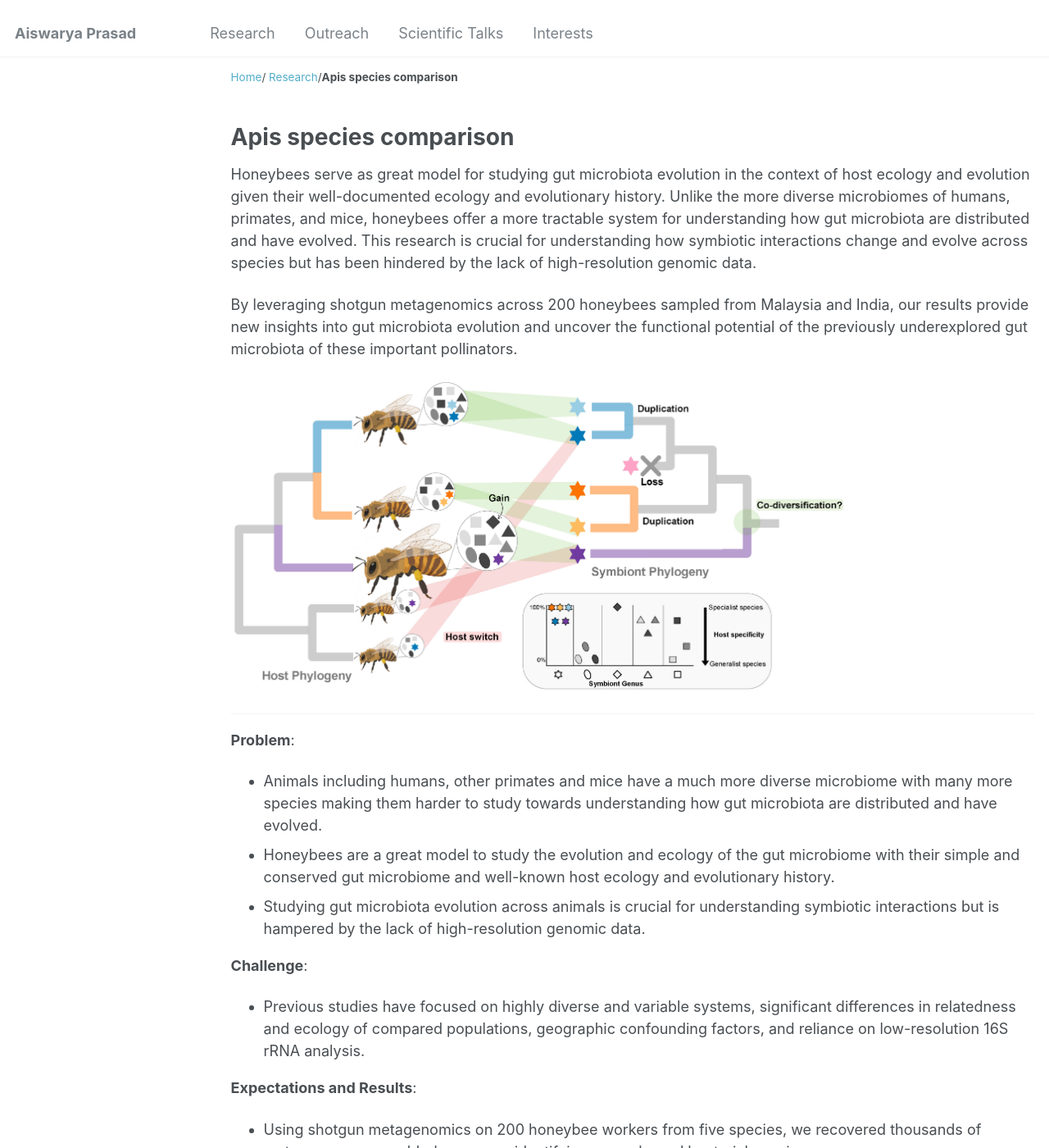
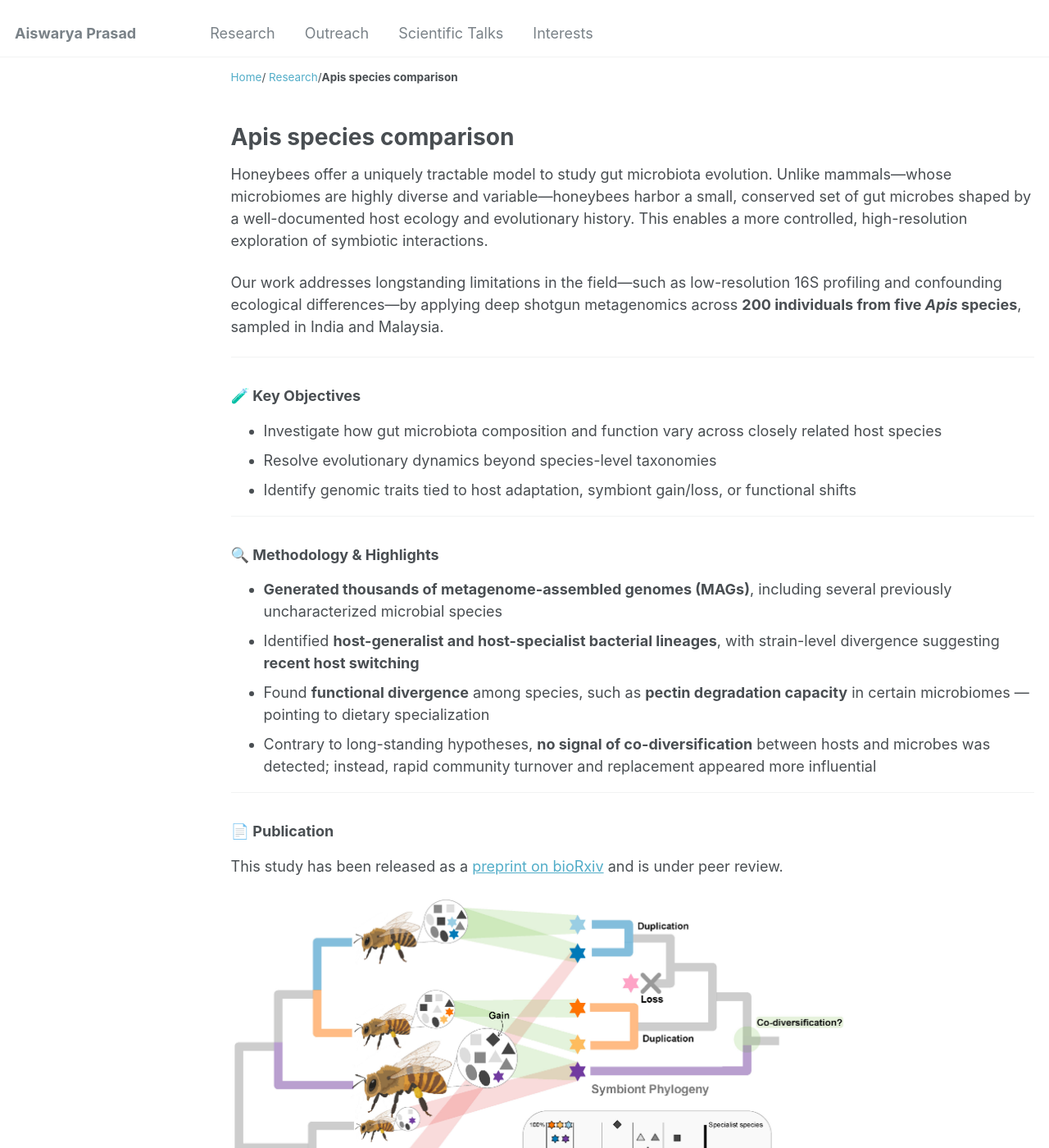
Before and after one commit to Aiswarya-prasad/aiswarya-prasad.github.io, a Jekyll site: the page built from _research/apis_species_comparison.md, in a window 1280 px wide and 1400 px high. Shown: the whole window at 82% size. Built offline with Jekyll 4.4.1, drawn with Linux system fonts in a browser that asks for light colours; some of the changed text lies outside the part shown.

Commit message:
Syntax change, squash commit later or just ignore.

```diff
--- a/_pages/research.md
+++ b/_pages/research.md
@@ -5,9 +5,18 @@ permalink: /research/
 author_profile: true
 ---
 
-> My research focuses on understanding the bacterial diversity and ecology within the gut microbiome of animals. My work is driven by exciting, modern sequencing technologies and bioinformatic approaches that achieve in hours what once took months or was previously practically unachievable over a decade ago.
+## Research Interests
 
-> Through my PhD I have been studying how microbiomes operate at the strain-level which is an important open question given that the definition of strain has been a point of contention. It is especially important to understand strain-level patterns and interactions to enable engineering microbiomes towards the development of microbial consortia for specific applications. I have been investigating the eco-evolutionary paterns and processes shaping bacterial communities in the gut microbiome of honeybees. I am also using synthetic gut microbial communities to address to understand how strains interact with each other in the context of a whole community of other microbes.
+My research focuses on the bacterial diversity and ecology of animal gut microbiomes. I’m particularly excited by how modern sequencing and bioinformatics enable questions that were nearly impossible to tackle a decade ago.
+
+Through my PhD, I’ve explored how microbiomes operate at the **strain level**—a crucial but often ambiguous unit of diversity. Strain-level resolution is especially relevant for **microbiome engineering** and designing stable synthetic microbial consortia. Using both natural variation and controlled experimental systems in **honeybees**, I investigate the eco-evolutionary processes shaping these bacterial communities.
+
+---
+
+
+<!-- > My research focuses on understanding the bacterial diversity and ecology within the gut microbiome of animals. My work is driven by exciting, modern sequencing technologies and bioinformatic approaches that achieve in hours what once took months or was previously practically unachievable over a decade ago.
+
+> Through my PhD I have been studying how microbiomes operate at the strain-level which is an important open question given that the definition of strain has been a point of contention. It is especially important to understand strain-level patterns and interactions to enable engineering microbiomes towards the development of microbial consortia for specific applications. I have been investigating the eco-evolutionary paterns and processes shaping bacterial communities in the gut microbiome of honeybees. I am also using synthetic gut microbial communities to address to understand how strains interact with each other in the context of a whole community of other microbes. -->
 
 
 {% assign sorted_posts = site.research | sort: 'order' %}
--- a/_research/apis_species_comparison.md
+++ b/_research/apis_species_comparison.md
@@ -32,13 +32,44 @@ media:
     height: 300
 ---
 
-Honeybees serve as great model for studying gut microbiota evolution in the context of host ecology and evolution given their well-documented ecology and evolutionary history. Unlike the more diverse microbiomes of humans, primates, and mice, honeybees offer a more tractable system for understanding how gut microbiota are distributed and have evolved. This research is crucial for understanding how symbiotic interactions change and evolve across species but has been hindered by the lack of high-resolution genomic data.
 
-By leveraging shotgun metagenomics across 200 honeybees sampled from Malaysia and India, our results provide new insights into gut microbiota evolution and uncover the functional potential of the previously underexplored gut microbiota of these important pollinators.
+Honeybees offer a uniquely tractable model to study gut microbiota evolution. Unlike mammals—whose microbiomes are highly diverse and variable—honeybees harbor a small, conserved set of gut microbes shaped by a well-documented host ecology and evolutionary history. This enables a more controlled, high-resolution exploration of symbiotic interactions.
+
+Our work addresses longstanding limitations in the field—such as low-resolution 16S profiling and confounding ecological differences—by applying deep shotgun metagenomics across **200 individuals from five *Apis* species**, sampled in India and Malaysia.
+
+---
+
+### 🧪 Key Objectives
+
+- Investigate how gut microbiota composition and function vary across closely related host species
+- Resolve evolutionary dynamics beyond species-level taxonomies
+- Identify genomic traits tied to host adaptation, symbiont gain/loss, or functional shifts
+
+---
+
+### 🔍 Methodology & Highlights
+
+- **Generated thousands of metagenome-assembled genomes (MAGs)**, including several previously uncharacterized microbial species
+- Identified **host-generalist and host-specialist bacterial lineages**, with strain-level divergence suggesting **recent host switching**
+- Found **functional divergence** among species, such as **pectin degradation capacity** in certain microbiomes — pointing to dietary specialization
+- Contrary to long-standing hypotheses, **no signal of co-diversification** between hosts and microbes was detected; instead, rapid community turnover and replacement appeared more influential
+
+---
+
+### 📄 Publication
+
+This study has been released as a [preprint on bioRxiv](https://www.biorxiv.org/content/10.1101/2024.09.11.612390v1) and is under peer review.
+
+<img src="/images/research/SimpleAbstract_Ch2_v2_new.jpeg" alt="Visual abstract of Apis microbiome study" width="750" height="600" />
+
+
+<!-- Honeybees serve as great model for studying gut microbiota evolution in the context of host ecology and evolution given their well-documented ecology and evolutionary history. Unlike the more diverse microbiomes of humans, primates, and mice, honeybees offer a more tractable system for understanding how gut microbiota are distributed and have evolved. This research is crucial for understanding how symbiotic interactions change and evolve across species but has been hindered by the lack of high-resolution genomic data.
+
+By leveraging shotgun metagenomics across 200 honeybees sampled from Malaysia and India, our results provide new insights into gut microbiota evolution and uncover the functional potential of the previously underexplored gut microbiota of these important pollinators. -->
 
 <!-- <iframe src="https://cassyni.com/embed/events/MiMvAGXxaxTMCvZ75uqhpy" title="Evolution and Functional Potential of Gut Microbiota in Honeybees: A Comparative Metagenomic Approach - presented by Aiswarya Prasad (Cassyni)" frameBorder="0" scrolling="no" style="width:100%;height:100%;aspect-ratio:16/9;max-width:100%" allow="fullscreen; accelerometer; autoplay; encrypted-media; gyroscope; picture-in-picture"></iframe> -->
 
-<img src="/images/research/SimpleAbstract_Ch2_v2_new.jpeg" alt="Apis Profile Picture" width="750" height="600">
+<!-- <img src="/images/research/SimpleAbstract_Ch2_v2_new.jpeg" alt="Apis Profile Picture" width="750" height="600">
 
 ---
 
@@ -54,4 +85,4 @@ By leveraging shotgun metagenomics across 200 honeybees sampled from Malaysia an
   * Using shotgun metagenomics on 200 honeybee workers from five species, we recovered thousands of metagenome-assembled genomes, identifying several novel bacterial species.
   * We found both specialist and generalist bacteria, with notable variation between host species. Some generalists emerged host-specific only at the strain level, suggesting recent host switches.
   * No evidence of codiversification was found; instead, symbiont gains, losses, and replacements led to functional differences, such as the ability to degrade pollen-derived pectin.
-  * This work has been released as a [pre-print](https://www.biorxiv.org/content/10.1101/2024.09.11.612390v1) and is currently undergoing peer-review.
+  * This work has been released as a [pre-print](https://www.biorxiv.org/content/10.1101/2024.09.11.612390v1) and is currently undergoing peer-review. -->
```
Also changed, not shown: _pages/about.md (+1 -1 lines), frontmatter.json (+75 -0 lines).
